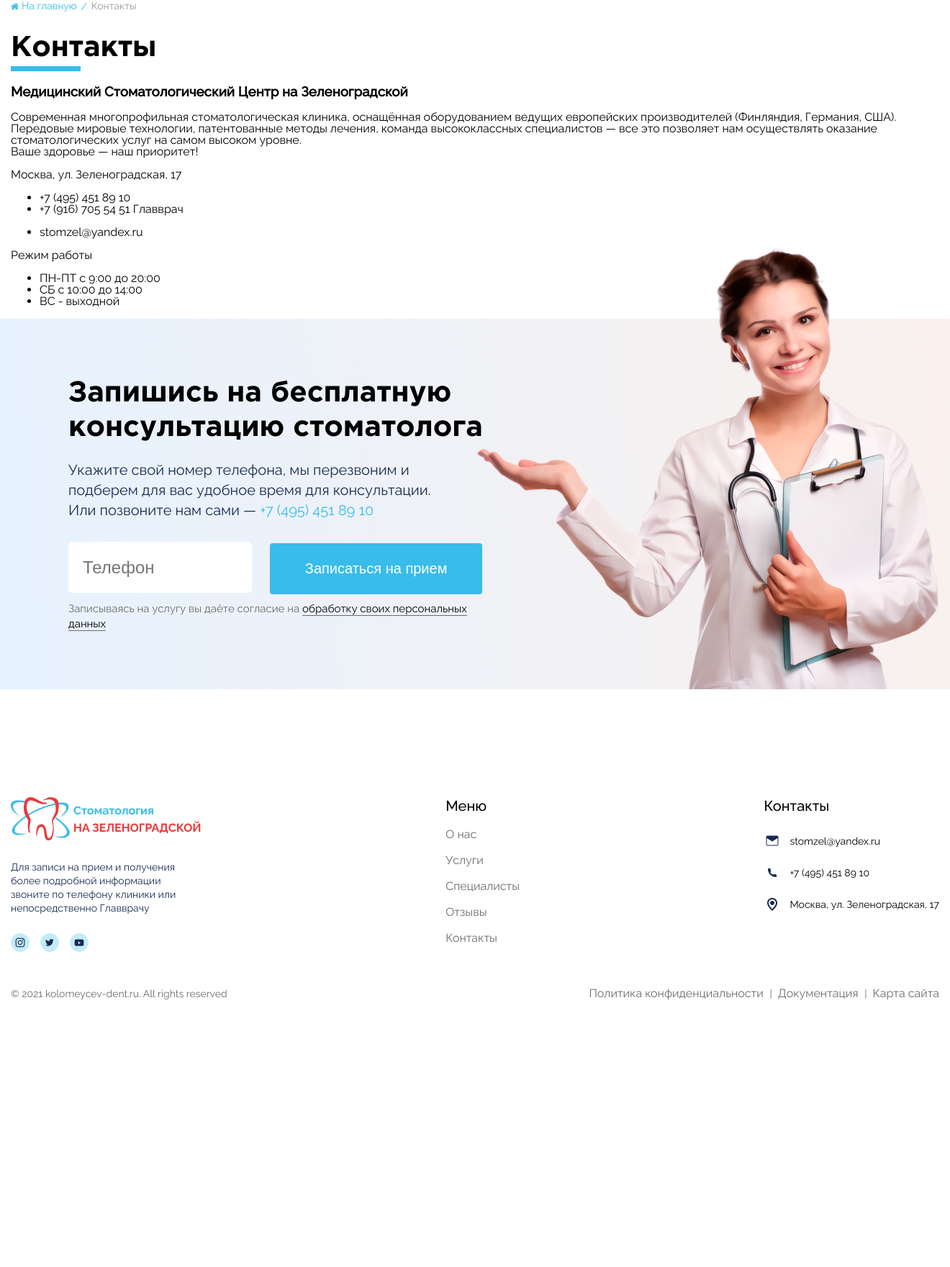
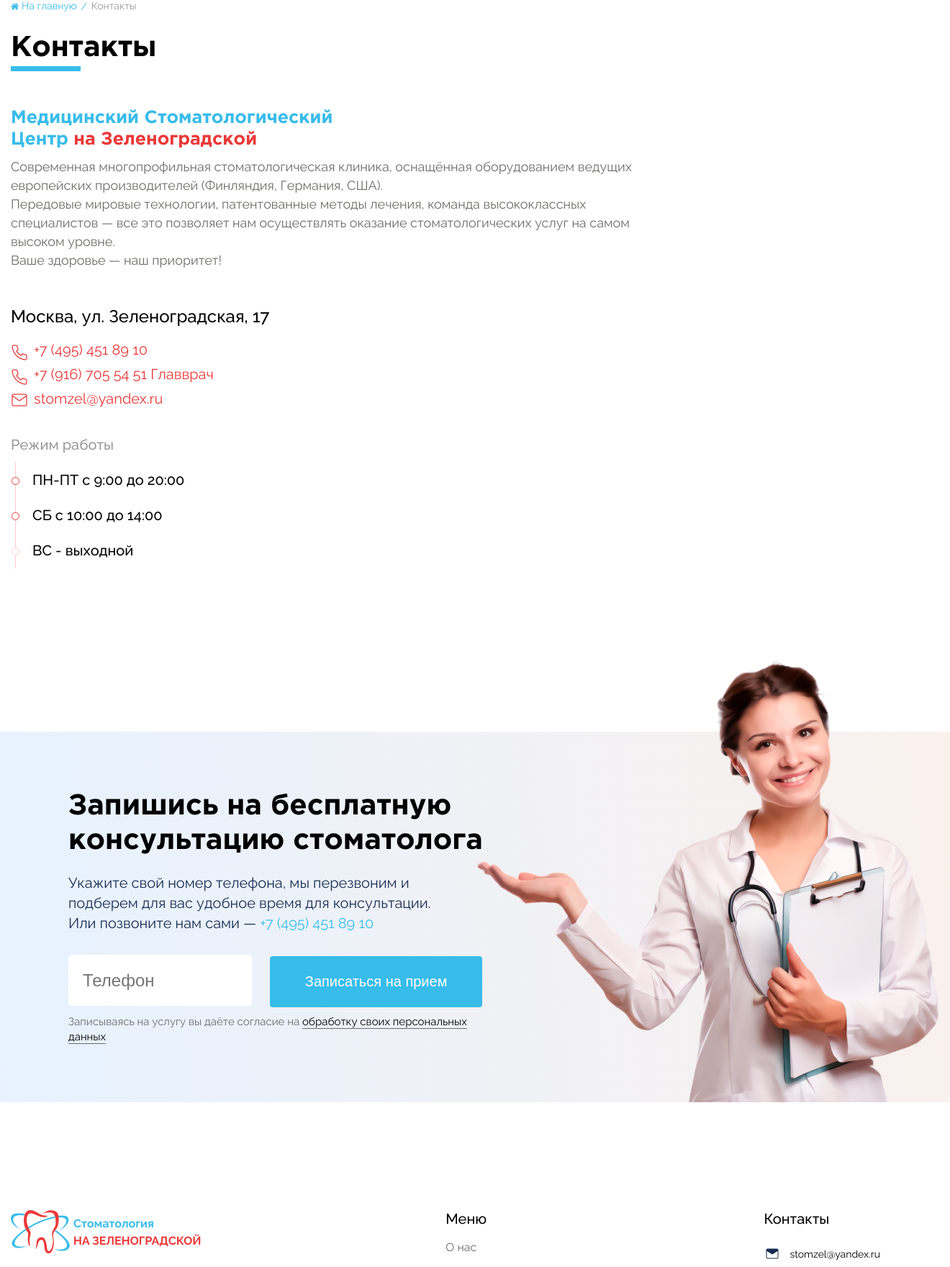
Before and after one commit to MrKobra/dental_web, a PHP site: page /contact.html in a window 1320 px wide. Shown: the part 224-1985 px from the top of the page at 72% size. Before the commit the page ends 1614 px from the top, so only its background shows below. Run offline with PHP 8.4, Linux system fonts and the light colour scheme.

Commit message:
Add contat page styles (contact.html)

```diff
--- a/html/css/style.css
+++ b/html/css/style.css
@@ -1247,4 +1247,142 @@
   position: absolute;
 }
 
+/* Contact Page */
+.contact-page .contact-form {
+  padding-bottom: 0;
+}
+.contact-page-content {
+  padding-bottom: 240px;
+}
+.contact-page-info {
+  margin-top: 50px;
+}
+.contact-page-info h3 {
+  font-size: 25px;
+  line-height: 30px;
+  font-family: "Gotham Pro", "Gotham Pro", sans-serif;
+  color: #38BCEA;
+  width: 455px;
+  margin: 0;
+}
+.contact-page-info h3 span {
+  color: #EA3938;
+}
+.contact-page-info p {
+  font-size: 18px;
+  line-height: 26px;
+  color: #6C6C6A;
+  margin: 10px 0 0;
+  width: 70%;
+}
+.contact-page-container {
+  display: flex;
+  align-items: center;
+  margin-top: 50px;
+}
+.contact-page-data {
+  flex-basis: calc(100% - 850px);
+  padding-right: 50px;
+  box-sizing: border-box;
+}
+.contact-page-data .address p {
+  font-weight: 500;
+  font-size: 24px;
+  line-height: 29px;
+  margin: 0;
+}
+.contact-page-data .phone ul, .contact-page-data .mail ul {
+  margin: 0;
+  padding: 0;
+}
+.contact-page-data .phone ul li, .contact-page-data .mail ul li {
+  list-style: none;
+  font-size: 20px;
+  line-height: 24px;
+  color: #EA3938;
+  position: relative;
+  padding-left: 32px;
+  margin-top: 10px;
+}
+.contact-page-data .phone ul li:before, .contact-page-data .mail ul li:before {
+  content: "";
+  width: 24px;
+  height: 24px;
+  position: absolute;
+  left: 0;
+  top: 50%;
+  transform: translateY(-50%);
+}
+.contact-page-data .phone ul li a, .contact-page-data .mail ul li a {
+  color: #EA3938;
+}
+.contact-page-data .phone ul li a:hover, .contact-page-data .mail ul li a:hover {
+  color: #38BCEA;
+}
+.contact-page-data .phone {
+  padding-top: 10px;
+}
+.contact-page-data .phone ul li:before {
+  background: url(../img/phone-active.png) no-repeat center center;
+  margin-top: 4px;
+}
+.contact-page-data .mail ul li:before {
+  background: url(../img/mail-active.png) no-repeat center center;
+  margin-top: 2px;
+}
+.contact-page-data .work-time {
+  margin-top: 40px;
+}
+.contact-page-data .work-time span {
+  color: #999999;
+  font-size: 20px;
+  line-height: 24px;
+  font-weight: 500;
+}
+.contact-page-data .work-time ul {
+  margin: 0;
+  padding: 0;
+  position: relative;
+}
+.contact-page-data .work-time ul:before {
+  content: "";
+  height: calc(100% + 26px);
+  border-left: 1px solid #FFCACB;
+  position: absolute;
+  left: 6px;
+  top: -13px;
+  z-index: 1;
+}
+.contact-page-data .work-time ul li {
+  list-style: none;
+  font-size: 20px;
+  line-height: 24px;
+  font-weight: 500;
+  padding-left: 30px;
+  margin-top: 25px;
+  position: relative;
+}
+.contact-page-data .work-time ul li:before {
+  content: "";
+  width: 11px;
+  height: 11px;
+  border: 1px solid #EA3938;
+  box-sizing: border-box;
+  border-radius: 50%;
+  position: absolute;
+  left: 1px;
+  top: 8px;
+  z-index: 2;
+  background: #ffffff;
+}
+.contact-page-data .work-time ul li:last-child:before {
+  border-color: #FFCACB;
+}
+.contact-page-map {
+  flex-basis: 850px;
+}
+.contact-page-map-container {
+  width: 850px;
+}
+
 /*# sourceMappingURL=style.css.map */
--- a/html/css/style.sass
+++ b/html/css/style.sass
@@ -889,3 +889,124 @@
           left: 8px
           top: 10px
           position: absolute
+
+/* Contact Page */
+.contact-page
+  .contact-form
+    padding-bottom: 0
+  &-content
+    padding-bottom: 240px
+  &-info
+    margin-top: 50px
+    h3
+      font-size: 25px
+      line-height: 30px
+      font-family: $hFont, $hFont, sans-serif
+      color: #38BCEA
+      width: 455px
+      margin: 0
+      span
+        color: #EA3938
+    p
+      font-size: 18px
+      line-height: 26px
+      color: #6C6C6A
+      margin: 10px 0 0
+      width: 70%
+  &-container
+    display: flex
+    align-items: center
+    margin-top: 50px
+  &-data
+    flex-basis: calc(100% - 850px)
+    padding-right: 50px
+    box-sizing: border-box
+    .address
+      p
+        font-weight: 500
+        font-size: 24px
+        line-height: 29px
+        margin: 0
+    .phone, .mail
+      ul
+        margin: 0
+        padding: 0
+        li
+          list-style: none
+          font-size: 20px
+          line-height: 24px
+          color: #EA3938
+          position: relative
+          padding-left: 32px
+          margin-top: 10px
+          &:before
+            content: ''
+            width: 24px
+            height: 24px
+            position: absolute
+            left: 0
+            top: 50%
+            transform: translateY(-50%)
+          a
+            color: #EA3938
+            &:hover
+              color: $normal
+    .phone
+      padding-top: 10px
+      ul
+        li
+          &:before
+            background: url(../img/phone-active.png) no-repeat center center
+            margin-top: 4px
+    .mail
+      ul
+        li
+          &:before
+            background: url(../img/mail-active.png) no-repeat center center
+            margin-top: 2px
+    .work-time
+      margin-top: 40px
+      span
+        color: #999999
+        font-size: 20px
+        line-height: 24px
+        font-weight: 500
+      ul
+        margin: 0
+        padding: 0
+        position: relative
+        &:before
+          content: ''
+          height: calc(100% + 26px)
+          border-left: 1px solid #FFCACB
+          position: absolute
+          left: 6px
+          top: -13px
+          z-index: 1
+        li
+          list-style: none
+          font-size: 20px
+          line-height: 24px
+          font-weight: 500
+          padding-left: 30px
+          margin-top: 25px
+          position: relative
+          &:before
+            content: ''
+            width: 11px
+            height: 11px
+            border: 1px solid #EA3938
+            box-sizing: border-box
+            border-radius: 50%
+            position: absolute
+            left: 1px
+            top: 8px
+            z-index: 2
+            background: #ffffff
+          &:last-child
+            &:before
+              border-color: #FFCACB
+  &-map
+    flex-basis: 850px
+    &-container
+      width: 850px
```
